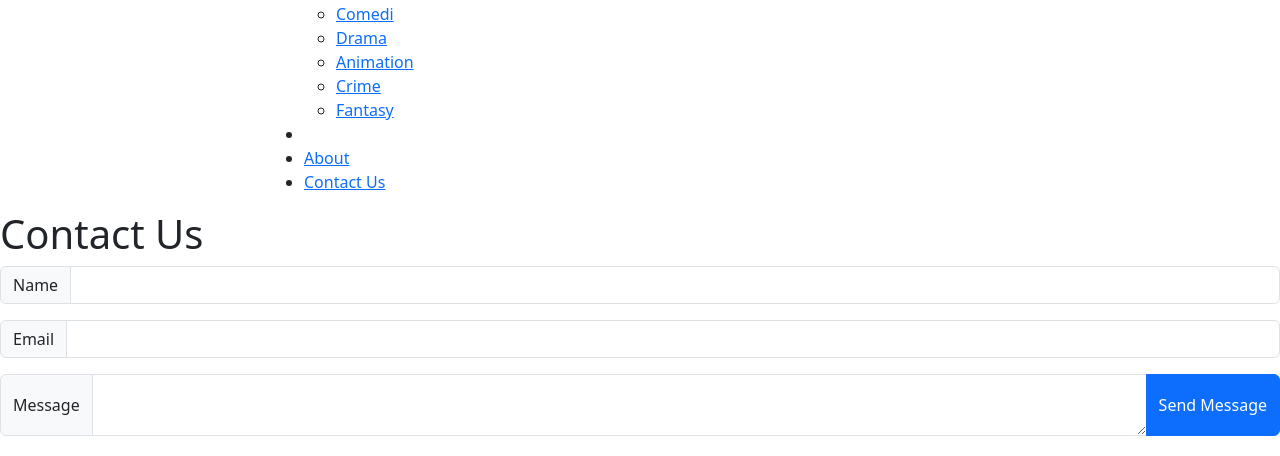
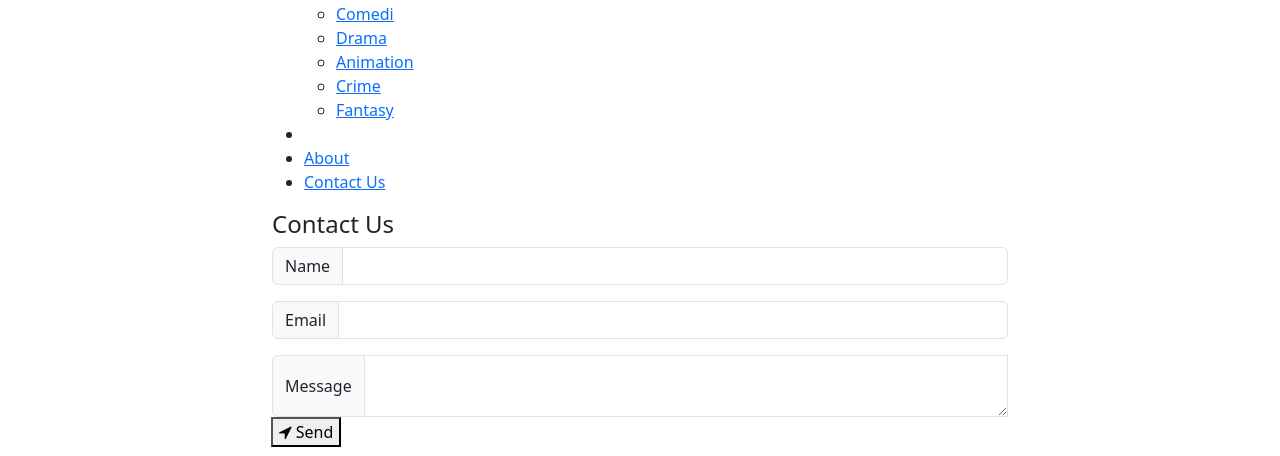
Before and after one commit to IhsanReihansyah/kelompok_e, a PHP site: page /contact.php in a window 1280 px wide. Shown: the part 310-766 px from the top of the page. Run offline with PHP 8.4, Linux system fonts and the light colour scheme; some libraries are stand-ins or nearby versions; grey boxes are pictures that could not be loaded.

Commit message:
form contact

```diff
--- a/user/contact.php
+++ b/user/contact.php
@@ -35,9 +35,12 @@
     <!-- Header Section Begin -->
     <?php include "template/navbar.php" ?>
     <!-- Header End -->
-
+    <div class="container">
+        <div class="row d-flex justify-content-center">
+          <div class="col-lg-8">
+                <div class="blog__details__form">
     <header>
-        <h1>Contact Us</h1>
+        <h4>Contact Us</h4>
     </header>
     <section>
         <form action="" method="POST">
@@ -58,49 +61,20 @@
                     aria-describedby="inputGroup-sizing-default">
                 </textarea>
 
-            <input type="submit" value="Send Message" name="send" class="btn btn-primary">
+            <div class="col-lg-12">
+            <button type="submit" class="site-btn" value="Send Message" name="send"><i class="fa fa-location-arrow"></i>
+                        Send
+            </button>
+            </div>
         </form>
     </section>
-
-    <!-- Footer Section Begin -->
-<<<<<<< HEAD
-    <footer class="footer">
-        <div class="page-up">
-            <a href="#" id="scrollToTopButton"><span class="arrow_carrot-up"></span></a>
-        </div>
-        <div class="container">
-            <div class="row">
-                <div class="col-lg-3">
-                    <div class="footer__logo">
-                        <a href="./index.php"><img src="../img/logo.png" alt=""></a>
-                    </div>
-                </div>
-                <div class="col-lg-6">
-                    <div class="footer__nav">
-                        <ul>
-                            <li class="active"><a href="./index.php">Homepage</a></li>
-                            <li><a href="./categories.php">Categories</a></li>
-                            <li><a href="./genre.php">Genre</a></li>
-                            <li><a href="./about.php">About</a></li>
-                            <li><a href="contact.php">Contact Us</a></li>
-                            <li><a href="./blog.php">Our Blog</a></li>
-                        </ul>
-                    </div>
-                </div>
-                <div class="col-lg-3">
-                    <p><!-- Link back to Colorlib can't be removed. Template is licensed under CC BY 3.0. -->
-                        Copyright &copy;
-                        <script>document.write(new Date().getFullYear());</script> All rights reserved | Dream Movie
-                        2023
-                    </p>
-
                 </div>
             </div>
         </div>
-    </footer>
-=======
+    </div>
+
+    <!-- Footer Section Begin -->
     <?php include "template/footer.php" ?>
->>>>>>> 23d81297b55754a8ee7f74a455510f3b85d257bc
     <!-- Footer Section End -->
 
 
```
